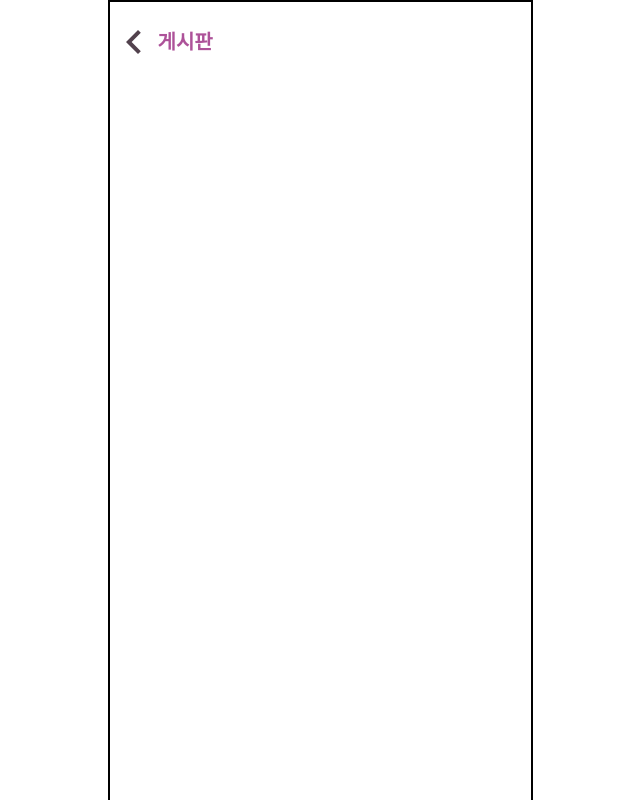
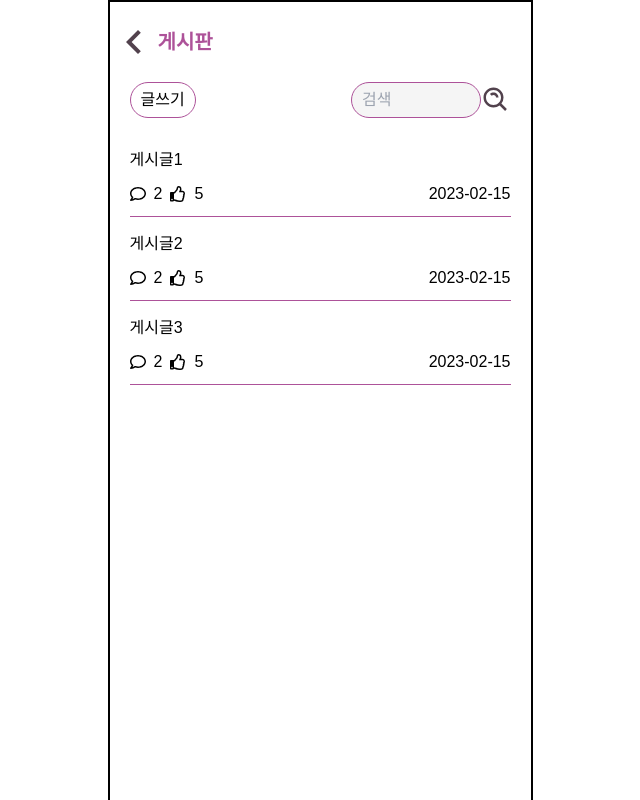
Before and after one commit to haglass/MoneyBook, a React (Create React App) app: page /board in a window 1280 px wide. Shown: the top 800 px of the page, without its empty margins (320-960 px from the left). Built offline with nearby package versions, Linux system fonts and the light colour scheme.

Commit message:
퍼블리싱
board

```diff
--- a/src/App.js
+++ b/src/App.js
@@ -9,12 +9,15 @@ import SignUp from "./pages/user/SignUp";
 import Chart from "./pages/chart/Chart";
 import Board from "./pages/Board/Board";
 
+import MainDetail from "./pages/main/MainDetail";
+
 const App = () => {
   return (
     <Router>
       <div className="wrap">
         <Routes>
           <Route path="/" element={<Main />} />
+          <Route path="/maindetail" element={<MainDetail />} />
           <Route path="/login" element={<Login />} />
           <Route path="/signup" element={<SignUp />} />
           <Route path="/chart" element={<Chart />} />
--- a/src/pages/Board/Board.js
+++ b/src/pages/Board/Board.js
@@ -2,17 +2,33 @@ import React from "react";
 import { Link } from "react-router-dom";
 import * as css from "../../styles/Styles";
 import { MdOutlineKeyboardArrowLeft } from "react-icons/md";
+import { BiSearchAlt } from "react-icons/bi";
 import tw from "tailwind-styled-components";
+import BoardList from "./BoardList";
 
 const Board = () => {
   return (
     <div>
+      <css.BoardDiv>
         <Header>
           <Link to={"/"}>
             <MdOutlineKeyboardArrowLeft className="text-sub text-5xl font-bold" />
           </Link>
           <h1 className="text-xl font-bold text-main">게시판</h1>
         </Header>
+        <div className="board-inner">
+          <div className="postTop">
+            <button className="writeBt">글쓰기</button>
+            <form>
+              <input type="text" placeholder="검색" />
+              <button>
+                <BiSearchAlt className="text-sub text-3xl font-bold " />
+              </button>
+            </form>
+          </div>
+          <BoardList />
+        </div>
+      </css.BoardDiv>
     </div>
   );
 };
--- /dev/null
+++ b/src/pages/Board/BoardList.js
@@ -0,0 +1,51 @@
+import React from "react";
+import * as css from "../../styles/Styles";
+import { FaRegThumbsUp } from "react-icons/fa";
+import { FaRegComment } from "react-icons/fa";
+
+const BoardList = () => {
+  return (
+    <css.BoardList>
+      <div className="postList">
+        <div className="post">
+          <p>게시글1</p>
+          <div className="postDetail">
+            <div className="postIcon">
+              <FaRegComment />
+              <span>2</span>
+              <FaRegThumbsUp />
+              <span>5</span>
+            </div>
+            <span>2023-02-15</span>
+          </div>
+        </div>
+        <div className="post">
+          <p>게시글2</p>
+          <div className="postDetail">
+            <div className="postIcon">
+              <FaRegComment />
+              <span>2</span>
+              <FaRegThumbsUp />
+              <span>5</span>
+            </div>
+            <span>2023-02-15</span>
+          </div>
+        </div>
+        <div className="post">
+          <p>게시글3</p>
+          <div className="postDetail">
+            <div className="postIcon">
+              <FaRegComment />
+              <span>2</span>
+              <FaRegThumbsUp />
+              <span>5</span>
+            </div>
+            <span>2023-02-15</span>
+          </div>
+        </div>
+      </div>
+    </css.BoardList>
+  );
+};
+
+export default BoardList;
--- /dev/null
+++ b/src/pages/Board/BoardView.js
@@ -0,0 +1,7 @@
+import React from "react";
+
+const BoardView = () => {
+  return <div>BoardView</div>;
+};
+
+export default BoardView;
--- a/src/pages/Board/BoardWriteDetail.js
+++ /dev/null
@@ -1,9 +0,0 @@
-import React from 'react'
-
-const BoardWriteD = () => {
-  return (
-    <div>BoardWriteD</div>
-  )
-}
-
-export default BoardWriteD
--- a/src/pages/main/Main.js
+++ b/src/pages/main/Main.js
@@ -1,4 +1,5 @@
 import React from "react";
+import { Link } from "react-router-dom";
 
 // tailwind 적용
 import tw from "tailwind-styled-components";
@@ -15,7 +16,9 @@ const Main = () => {
         <MainChart />
         <div className="flex flex-col gap-7">
           <MainBt>내역추가</MainBt>
-          <MainBt>상세내역</MainBt>
+          <Link to={"/maindetail"}>
+            <MainBt>상세내역</MainBt>
+          </Link>
         </div>
       </div>
     </div>
--- a/src/pages/main/MainDetail.js
+++ b/src/pages/main/MainDetail.js
@@ -1,7 +1,24 @@
 import React from "react";
+import { Link } from "react-router-dom";
+import { MdOutlineKeyboardArrowLeft } from "react-icons/md";
+import tw from "tailwind-styled-components";
 
 const MainDetail = () => {
-  return <div>MainDetail</div>;
+  return (
+    <div>
+      <Header>
+        <Link to={"/"}>
+          <MdOutlineKeyboardArrowLeft className="text-sub text-5xl font-bold" />
+        </Link>
+        <h1 className="text-xl font-bold text-main">상세내역</h1>
+      </Header>
+    </div>
+  );
 };
-
+const Header = tw.div`
+flex
+items-center
+w-full
+h-20
+`;
 export default MainDetail;
--- a/src/styles/Styles.jsx
+++ b/src/styles/Styles.jsx
@@ -164,3 +164,66 @@ export const SignUpDiv = styled.div`
     }
   }
 `;
+
+//Board
+export const BoardDiv = styled.div`
+  .board-inner {
+    width: 100%;
+    padding: 0 20px;
+    .postTop {
+      display: flex;
+      justify-content: space-between;
+      align-items: center;
+      .writeBt {
+        padding: 5px 10px;
+        border: 1px solid #ad5299;
+        border-radius: 20px;
+      }
+      form {
+        display: flex;
+        align-items: center;
+        justify-content: end;
+        input {
+          width: 50%;
+          background: whitesmoke;
+          padding: 5px 10px;
+          border-radius: 20px;
+          outline: none;
+          border: 1px solid #ad5299;
+          color: #ad5299;
+          &:focus {
+            background-color: #fff;
+          }
+        }
+      }
+    }
+  }
+`;
+//BoardList
+export const BoardList = styled.div`
+  .postList {
+    margin-top: 30px;
+    .post {
+      width: 100%;
+      border-bottom: 1px solid #ad5299;
+      padding-bottom: 10px;
+      margin-bottom: 15px;
+      p {
+        padding-bottom: 10px;
+      }
+      .postDetail {
+        display: flex;
+        justify-content: space-between;
+        align-items: center;
+        .postIcon {
+          display: flex;
+          justify-content: start;
+          align-items: center;
+          span {
+            padding: 0 8px;
+          }
+        }
+      }
+    }
+  }
+`;
```
Lines whose indentation alone changed are shown as unchanged.
